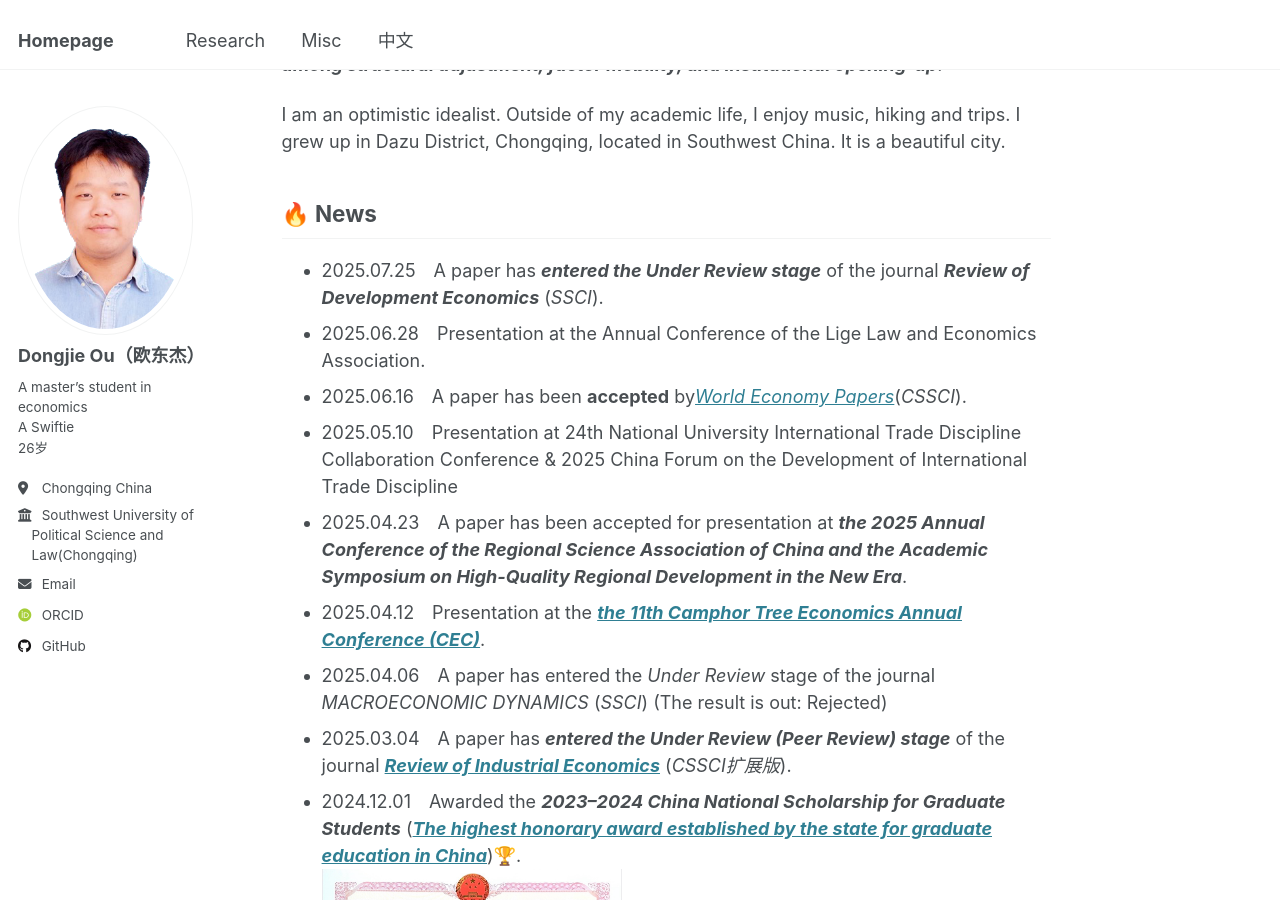
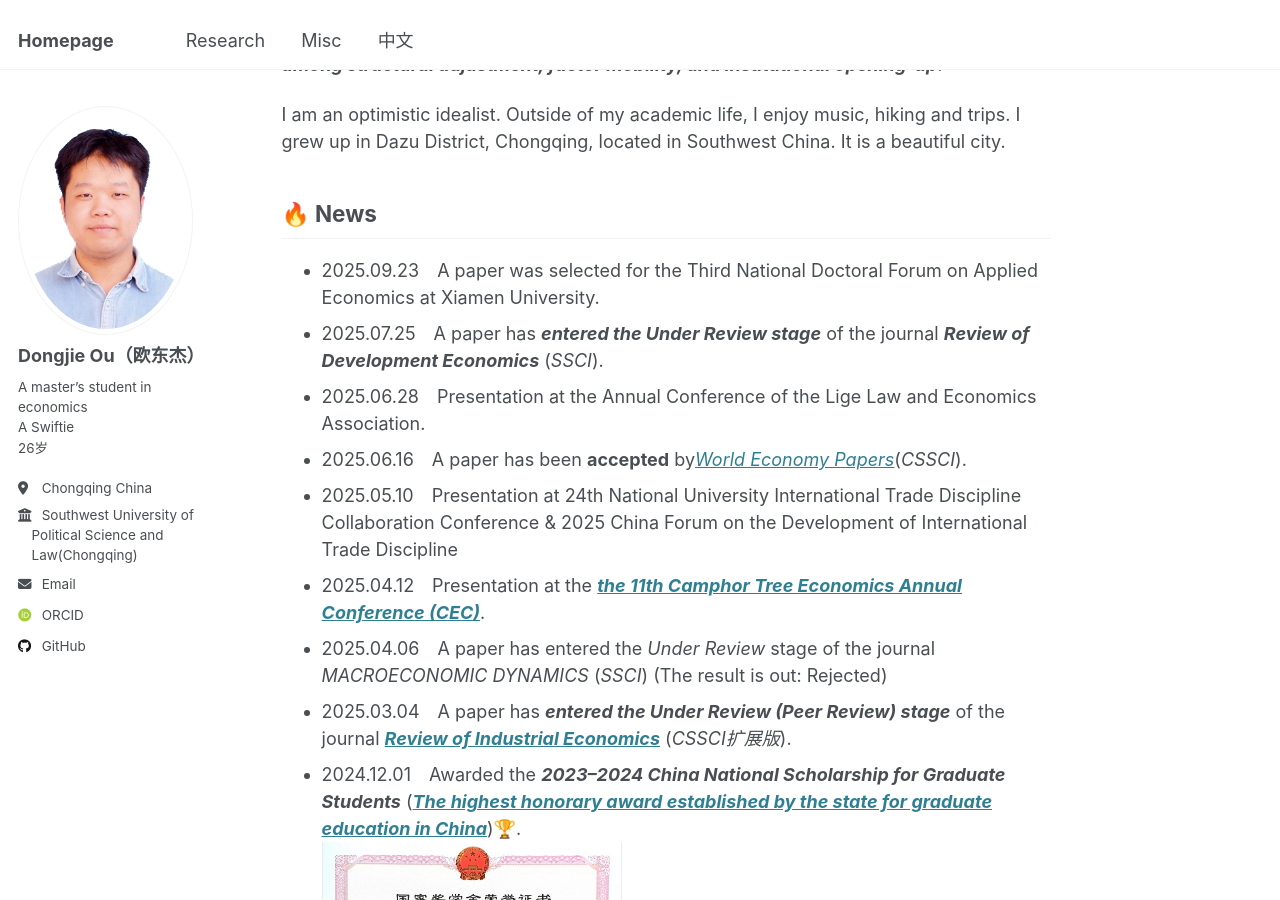
Before and after one commit to oudongjie2001/oudongjie2001.github.io, a Jekyll site: the page built from _pages/about.md, in a window 1280 px wide and 900 px high, scrolled down 355 px. Built offline with Jekyll 4.4.1, drawn with Linux system fonts in a browser that asks for light colours; some web fonts are replaced; some of the changed text lies outside the part shown.

Commit message:
Update about.md

```diff
--- a/_pages/about.md
+++ b/_pages/about.md
@@ -13,11 +13,11 @@ I am Dongjie Ou, a master’s student at the School of Economics, Southwest Univ
 I am an optimistic idealist. Outside of my academic life, I enjoy music, hiking and trips. I grew up in Dazu District, Chongqing, located in Southwest China. It is a beautiful city.
 
 ## 🔥 News
+- 2025.09.23&emsp;A paper was selected for the Third National Doctoral Forum on Applied Economics at Xiamen University.
 - 2025.07.25&emsp;A paper has ***entered the Under Review stage*** of the journal ***Review of Development Economics*** (*SSCI*).
 - 2025.06.28&emsp;Presentation at the Annual Conference of the Lige Law and Economics Association.
 - 2025.06.16&emsp;A paper has been **accepted** by[*World Economy Papers*](http://sjjjwh.magtech.com.cn/CN/0488-6364/home.shtml)(*CSSCI*).
 - 2025.05.10&emsp;Presentation at 24th National University International Trade Discipline Collaboration Conference & 2025 China Forum on the Development of International Trade Discipline
-- 2025.04.23&emsp;A paper has been accepted for presentation at ***the 2025 Annual Conference of the Regional Science Association of China and the Academic Symposium on High-Quality Regional Development in the New Era***.
 - 2025.04.12&emsp;Presentation at the [***the 11th Camphor Tree Economics Annual Conference (CEC)***](https://mp.weixin.qq.com/s/j_BLWAedV5WkCToqnIyCRQ).
 - 2025.04.06&emsp;A paper has entered the *Under Review* stage of the journal *MACROECONOMIC DYNAMICS* (*SSCI*) (The result is out: Rejected)
 - 2025.03.04&emsp;A paper has ***entered the Under Review (Peer Review) stage*** of the journal [***Review of Industrial Economics***](https://xdch.cbpt.cnki.net/WKG/WebPublication/index.aspx?mid=xdch) (*CSSCI扩展版*).
@@ -56,6 +56,7 @@ I am an optimistic idealist. Outside of my academic life, I enjoy music, hiking
 - 2023.11&emsp;2023 National College Business Elite Challenge - International Trade Competition (International Trade and Business Special Competition), National Second Prize
 
 ## 🧑‍🎨 Posters and Presentations
+- 2025.09&emsp;The Third Forum on Xi Jinping’s Economic Thought: Theory and Practice & Academic Symposium in Celebration of the 120th Anniversary of the School of Economics, Sichuan University.
 - 2025.06&emsp;Annual Conference of the Lige Law and Economics Association, Southwest University of Political Science and Law
 - 2025.05&emsp;The 24th National Conference of the University International Trade Discipline Cooperation Group & 2025 Forum on the Development of International Trade Discipline in China, Southwestern University of Finance and Economics
 - 2025.04&emsp;[*the 11th Camphor Tree Economics Annual Conference (CEC)*](https://mp.weixin.qq.com/s/8U7o0N42tT1zeR6OECkGDA), Wuhan, China.
```
